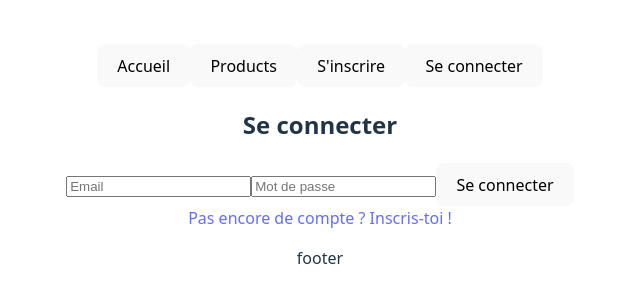
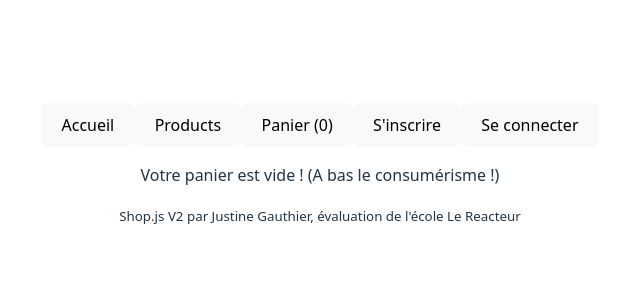
Before and after one commit to JustineGauthier/ShopEval, a React (Vite) app: page /cart in a window 1280 px wide. Before the commit this address led to /login. Shown: the part 235-538 px from the top of the page, without its empty margins (320-960 px from the left). Built offline with nearby package versions, Linux system fonts and the light colour scheme.

Commit message:
ajustement des onglets visibles selon le statut d'un user

```diff
--- a/src/App.jsx
+++ b/src/App.jsx
@@ -47,7 +47,7 @@ function App() {
         <Route path="/login" element={<Login setUser={setUser} />} />
         <Route path="/products" element={<Products />} />
         <Route path="/products/:id" element={<Product />} />
-        <Route path="/cart" element={<Cart token={token} />} />
+        <Route path="/cart" element={<Cart />} />
         <Route path="/payment" element={<Payment token={token} />} />
         <Route
           path="/admin"
--- a/src/components/Footer.jsx
+++ b/src/components/Footer.jsx
@@ -1,7 +1,9 @@
 const Footer = () => {
   return (
     <footer>
-      <p>footer</p>
+      <small>
+        Shop.js V2 par Justine Gauthier, évaluation de l'école Le Reacteur
+      </small>
     </footer>
   );
 };
--- a/src/components/Header.jsx
+++ b/src/components/Header.jsx
@@ -17,7 +17,7 @@ const Header = ({ token, isAdmin, setUser }) => {
       <div>
         <button onClick={() => navigate("/")}>Accueil</button>
         <button onClick={() => navigate("/products")}>Products</button>
-
+        <button onClick={() => navigate("/cart")}>Panier ({cartNum})</button>
         {token ? (
           <>
             {isAdmin ? (
@@ -27,9 +27,6 @@ const Header = ({ token, isAdmin, setUser }) => {
             ) : (
               <></>
             )}
-            <button onClick={() => navigate("/cart")}>
-              Panier ({cartNum})
-            </button>
             <button onClick={() => navigate("/payment")}>Paiement</button>
             <button
               onClick={() => {
--- a/src/pages/Cart.jsx
+++ b/src/pages/Cart.jsx
@@ -1,12 +1,12 @@
-import { Navigate, useNavigate } from "react-router-dom";
+import { useNavigate } from "react-router-dom";
 import { useCartContext } from "../contexts/CartContext";
 import ProductManagement from "../components/ProductManagement";
 
-const Cart = ({ token }) => {
+const Cart = () => {
   const { cart, totalPrice } = useCartContext();
   const navigate = useNavigate();
 
-  return token ? (
+  return (
     <>
       {cart.length > 0 ? (
         <div>
@@ -42,8 +42,6 @@ const Cart = ({ token }) => {
         <p>Votre panier est vide ! (A bas le consumérisme !)</p>
       )}
     </>
-  ) : (
-    <Navigate to="/login" />
   );
 };
 
--- a/src/pages/Login.jsx
+++ b/src/pages/Login.jsx
@@ -44,7 +44,6 @@ const Login = ({ setUser }) => {
 
   return (
     <div>
-      <h2>Se connecter</h2>
       <form onSubmit={handleSubmit}>
         <input type="email" name="email" placeholder="Email" required />
         <input
--- a/src/pages/Signup.jsx
+++ b/src/pages/Signup.jsx
@@ -44,7 +44,6 @@ const Signup = ({ setUser }) => {
 
   return (
     <div>
-      <h2>Se connecter</h2>
       <form onSubmit={handleSubmit}>
         <input
           type="text"
```
